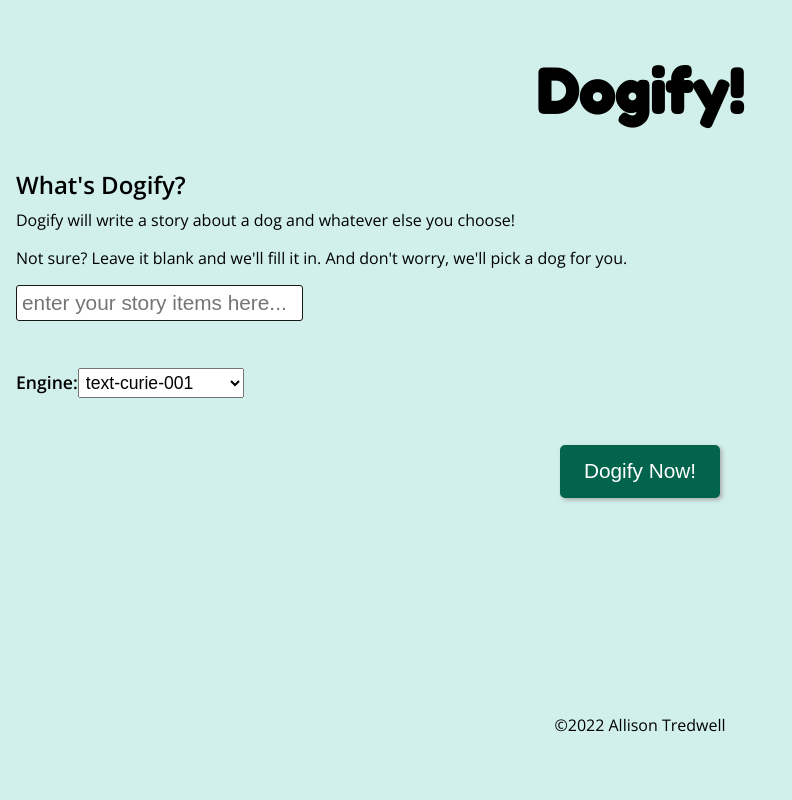
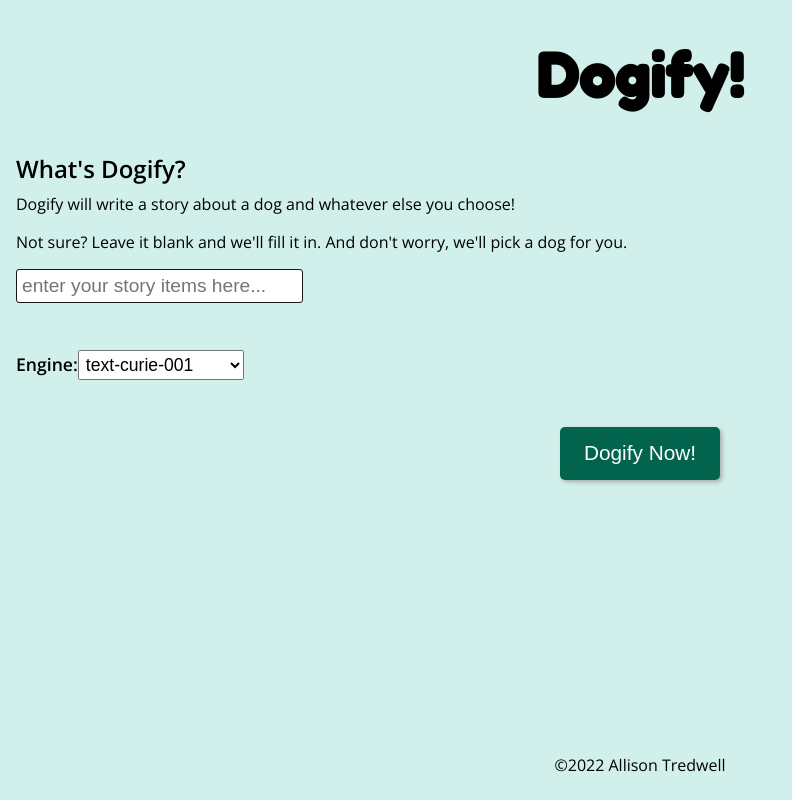
Before and after one commit to allisonLMT/Dogify, a React (Create React App) app: page / in a window 1280 px wide. Shown: the whole page, without its empty margins (0-792 px from the left). Built offline with nearby package versions, Linux system fonts and the light colour scheme.

Commit message:
styling & cleanup
-styling of intro section
-clean up of tabs in scss

```diff
--- a/src/App.js
+++ b/src/App.js
@@ -54,6 +54,7 @@ function App() {
         const items = ['a green pencil sharpener', 'a handlebar mustache', 'a monocle and tophat', 'a campfire and marshmallows', 'some unicycles and a clown', 'a pair of shoes', 'a cat and a toucan', 'some warm cookies and milk'];
         const randomItem = items[randomNum(items)];
 
+        //if the user hasn't added input, use a random item instead
         if (input === '') {
             input = randomItem;
         }
@@ -75,7 +76,7 @@ function App() {
     <div className='page-container'>
         <div className='content-wrap'>
             <h1>Dogify!</h1>
-            <section>
+            <section class='intro'>
                 <h2>What's Dogify?</h2>
                 <p>Dogify will write a story about a dog and whatever else you choose!</p>
                 <p>Not sure? Leave it blank and we'll fill it in. And don't worry, we'll pick a dog for you.</p>
--- a/src/index.scss
+++ b/src/index.scss
@@ -16,9 +16,7 @@ body {
 }
 .content-wrap {
     margin: 0 auto;
-  padding: 1rem;
-//   padding-bottom: 4.6875rem ;
-//   min-height: calc(100vh - 50px);
+
   //border: 1px solid blue;
 }
 
@@ -37,14 +35,16 @@ p {
     margin-block-start: 0.5rem;
 }
 
+.intro,
 form {
+    margin: 0 1rem;
     text-align: left;
 }
 
 #textBox {
     width: 275px;
     padding: 5px;
-    font-size: 1.3rem;
+    font-size: 1.2rem;
     border: 1px solid $darktext;
     border-radius: 3px;
 }
```
Lines whose indentation alone changed are shown as unchanged.
